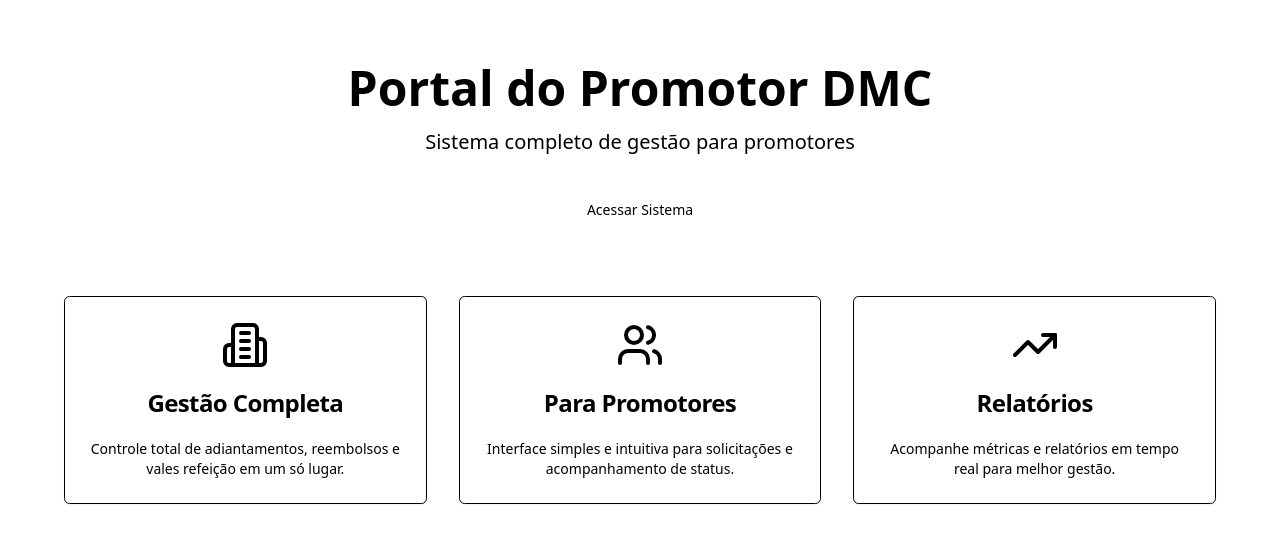
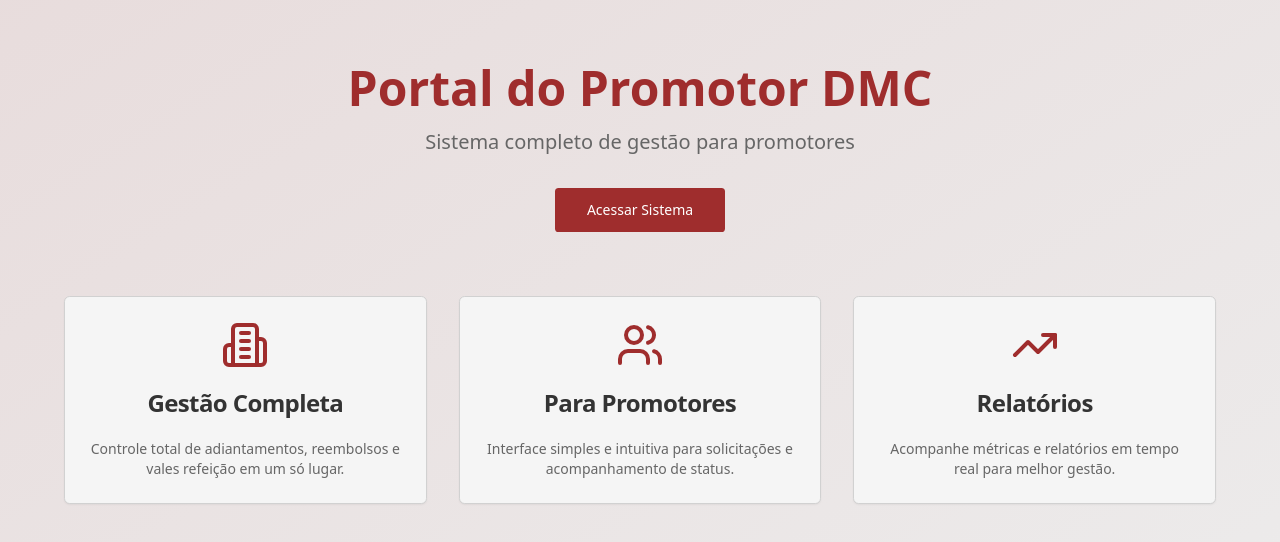
Before and after one commit to Fakini14/promotor-connect-hub, a React (Vite) app: page / in a window 1280 px wide. Shown: the top 542 px of the page. Built offline with nearby package versions, Linux system fonts and the light colour scheme.

Commit message:
Fix: Primary color not applied
The primary color (#9b2c2c) was not being applied to buttons. This commit ensures the primary color is correctly used for buttons.

```diff
--- a/src/index.css
+++ b/src/index.css
@@ -8,99 +8,74 @@ All colors MUST be HSL.
 
 @layer base {
   :root {
-    --background: #f0f0f0;
-    --foreground: #333333;
-    --card: #f5f5f5;
-    --card-foreground: #333333;
-    --popover: #f5f5f5;
-    --popover-foreground: #333333;
-    --primary: #9b2c2c;
-    --primary-foreground: #ffffff;
-    --secondary: #e0e0e0;
-    --secondary-foreground: #333333;
-    --muted: #d9d9d9;
-    --muted-foreground: #666666;
-    --accent: #c0c0c0;
-    --accent-foreground: #333333;
-    --destructive: #cc3333;
-    --destructive-foreground: #ffffff;
-    --border: #d0d0d0;
-    --input: #e0e0e0;
-    --ring: #606060;
-    --chart-1: #606060;
-    --chart-2: #476666;
-    --chart-3: #909090;
-    --chart-4: #a8a8a8;
-    --chart-5: #c0c0c0;
-    --sidebar-background: #eaeaea;
-    --sidebar-foreground: #333333;
-    --sidebar-primary: #606060;
-    --sidebar-primary-foreground: #ffffff;
-    --sidebar-accent: #c0c0c0;
-    --sidebar-accent-foreground: #333333;
-    --sidebar-border: #d0d0d0;
-    --sidebar-ring: #606060;
-    --font-sans: Montserrat, sans-serif;
-    --font-serif: Georgia, serif;
-    --font-mono: Fira Code, monospace;
+    --background: 0 0% 94%;
+    --foreground: 0 0% 20%;
+    --card: 0 0% 96%;
+    --card-foreground: 0 0% 20%;
+    --popover: 0 0% 96%;
+    --popover-foreground: 0 0% 20%;
+    --primary: 0 56% 40%;
+    --primary-foreground: 0 0% 100%;
+    --secondary: 0 0% 88%;
+    --secondary-foreground: 0 0% 20%;
+    --muted: 0 0% 85%;
+    --muted-foreground: 0 0% 40%;
+    --accent: 0 0% 75%;
+    --accent-foreground: 0 0% 20%;
+    --destructive: 0 59% 50%;
+    --destructive-foreground: 0 0% 100%;
+    --border: 0 0% 82%;
+    --input: 0 0% 88%;
+    --ring: 0 0% 38%;
+    --chart-1: 0 0% 38%;
+    --chart-2: 180 18% 35%;
+    --chart-3: 0 0% 56%;
+    --chart-4: 0 0% 66%;
+    --chart-5: 0 0% 75%;
+    --sidebar-background: 0 0% 92%;
+    --sidebar-foreground: 0 0% 20%;
+    --sidebar-primary: 0 0% 38%;
+    --sidebar-primary-foreground: 0 0% 100%;
+    --sidebar-accent: 0 0% 75%;
+    --sidebar-accent-foreground: 0 0% 20%;
+    --sidebar-border: 0 0% 82%;
+    --sidebar-ring: 0 0% 38%;
     --radius: 0.35rem;
-    --shadow-2xs: 0px 2px 0px 0px hsl(0 0% 20% / 0.07);
-    --shadow-xs: 0px 2px 0px 0px hsl(0 0% 20% / 0.07);
-    --shadow-sm: 0px 2px 0px 0px hsl(0 0% 20% / 0.15), 0px 1px 2px -1px hsl(0 0% 20% / 0.15);
-    --shadow: 0px 2px 0px 0px hsl(0 0% 20% / 0.15), 0px 1px 2px -1px hsl(0 0% 20% / 0.15);
-    --shadow-md: 0px 2px 0px 0px hsl(0 0% 20% / 0.15), 0px 2px 4px -1px hsl(0 0% 20% / 0.15);
-    --shadow-lg: 0px 2px 0px 0px hsl(0 0% 20% / 0.15), 0px 4px 6px -1px hsl(0 0% 20% / 0.15);
-    --shadow-xl: 0px 2px 0px 0px hsl(0 0% 20% / 0.15), 0px 8px 10px -1px hsl(0 0% 20% / 0.15);
-    --shadow-2xl: 0px 2px 0px 0px hsl(0 0% 20% / 0.38);
-    --tracking-normal: 0em;
-    --spacing: 0.25rem;
   }
 
   .dark {
-    --background: #1a1a1a;
-    --foreground: #d9d9d9;
-    --card: #202020;
-    --card-foreground: #d9d9d9;
-    --popover: #202020;
-    --popover-foreground: #d9d9d9;
-    --primary: #a0a0a0;
-    --primary-foreground: #1a1a1a;
-    --secondary: #303030;
-    --secondary-foreground: #d9d9d9;
-    --muted: #2a2a2a;
-    --muted-foreground: #808080;
-    --accent: #404040;
-    --accent-foreground: #d9d9d9;
-    --destructive: #e06666;
-    --destructive-foreground: #ffffff;
-    --border: #353535;
-    --input: #303030;
-    --ring: #a0a0a0;
-    --chart-1: #a0a0a0;
-    --chart-2: #7e9ca0;
-    --chart-3: #707070;
-    --chart-4: #585858;
-    --chart-5: #404040;
-    --sidebar-background: #1f1f1f;
-    --sidebar-foreground: #d9d9d9;
-    --sidebar-primary: #a0a0a0;
-    --sidebar-primary-foreground: #1a1a1a;
-    --sidebar-accent: #404040;
-    --sidebar-accent-foreground: #d9d9d9;
-    --sidebar-border: #353535;
-    --sidebar-ring: #a0a0a0;
-    --font-sans: Inter, sans-serif;
-    --font-serif: Georgia, serif;
-    --font-mono: Fira Code, monospace;
-    --radius: 0.35rem;
-    --shadow-2xs: 0px 2px 0px 0px hsl(0 0% 20% / 0.07);
-    --shadow-xs: 0px 2px 0px 0px hsl(0 0% 20% / 0.07);
-    --shadow-sm: 0px 2px 0px 0px hsl(0 0% 20% / 0.15), 0px 1px 2px -1px hsl(0 0% 20% / 0.15);
-    --shadow: 0px 2px 0px 0px hsl(0 0% 20% / 0.15), 0px 1px 2px -1px hsl(0 0% 20% / 0.15);
-    --shadow-md: 0px 2px 0px 0px hsl(0 0% 20% / 0.15), 0px 2px 4px -1px hsl(0 0% 20% / 0.15);
-    --shadow-lg: 0px 2px 0px 0px hsl(0 0% 20% / 0.15), 0px 4px 6px -1px hsl(0 0% 20% / 0.15);
-    --shadow-xl: 0px 2px 0px 0px hsl(0 0% 20% / 0.15), 0px 8px 10px -1px hsl(0 0% 20% / 0.15);
-    --shadow-2xl: 0px 2px 0px 0px hsl(0 0% 20% / 0.38);
+    --background: 0 0% 10%;
+    --foreground: 0 0% 85%;
+    --card: 0 0% 13%;
+    --card-foreground: 0 0% 85%;
+    --popover: 0 0% 13%;
+    --popover-foreground: 0 0% 85%;
+    --primary: 0 0% 63%;
+    --primary-foreground: 0 0% 10%;
+    --secondary: 0 0% 19%;
+    --secondary-foreground: 0 0% 85%;
+    --muted: 0 0% 16%;
+    --muted-foreground: 0 0% 50%;
+    --accent: 0 0% 25%;
+    --accent-foreground: 0 0% 85%;
+    --destructive: 0 52% 65%;
+    --destructive-foreground: 0 0% 100%;
+    --border: 0 0% 21%;
+    --input: 0 0% 19%;
+    --ring: 0 0% 63%;
+    --chart-1: 0 0% 63%;
+    --chart-2: 180 23% 57%;
+    --chart-3: 0 0% 44%;
+    --chart-4: 0 0% 34%;
+    --chart-5: 0 0% 25%;
+    --sidebar-background: 0 0% 12%;
+    --sidebar-foreground: 0 0% 85%;
+    --sidebar-primary: 0 0% 63%;
+    --sidebar-primary-foreground: 0 0% 10%;
+    --sidebar-accent: 0 0% 25%;
+    --sidebar-accent-foreground: 0 0% 85%;
+    --sidebar-border: 0 0% 21%;
+    --sidebar-ring: 0 0% 63%;
   }
 }
 
```
